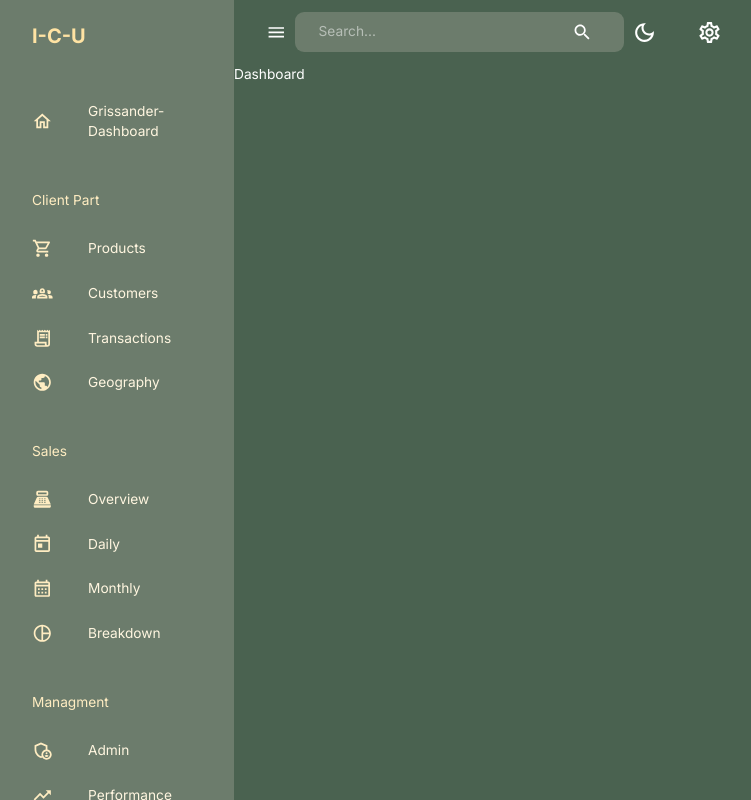
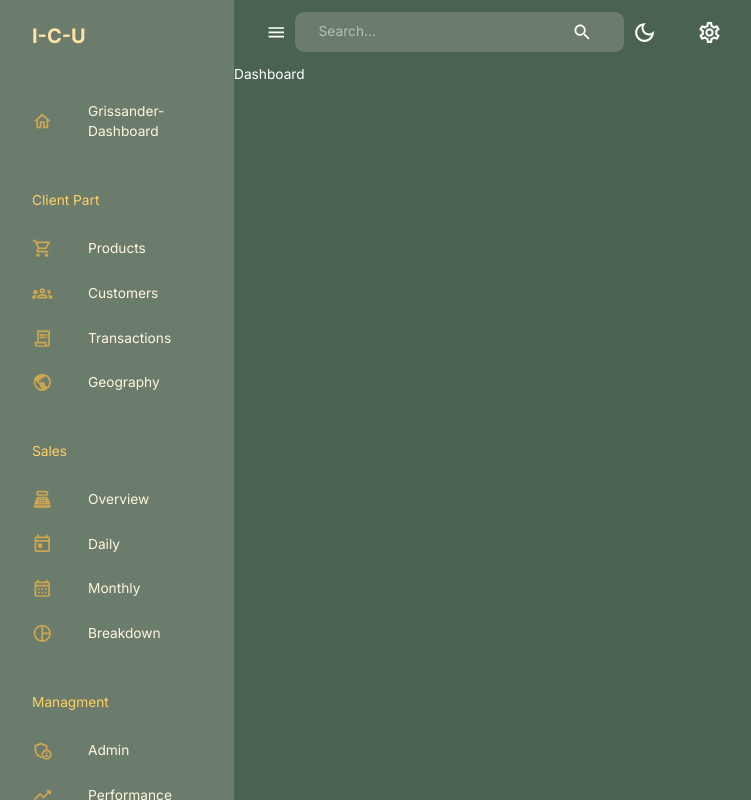
Before and after one commit to Puma1982/Dashboard, a React (Create React App) app in the folder Dashboard/client/: page /dashboard in a window 1280 px wide. Shown: the whole page, without its empty margins (16-767 px from the left). Built offline with nearby package versions, Linux system fonts and the light colour scheme.

Commit message:
Sidebar+burger respanse

```diff
--- a/Dashboard/client/src/components/Sidebar.jsx
+++ b/Dashboard/client/src/components/Sidebar.jsx
@@ -119,7 +119,7 @@ const Sidebar = ({
           sx={{
             width: drawerWidth,
             '& .MuiDrawer-paper': {
-              color: theme.palette.secondary[200],
+              color: theme.palette.secondary[500],
               backgroundColor: theme.palette.background.alt,
               boxSixing: 'border-box',
               borderWidth: isNonMobile ? 0 : '2px',
@@ -177,7 +177,7 @@ const Sidebar = ({
                           color:
                             active === lcText
                               ? theme.palette.primary[600]
-                              : theme.palette.secondary[200],
+                              : theme.palette.secondary[600],
                         }}
                       >
                         {icon}
```
